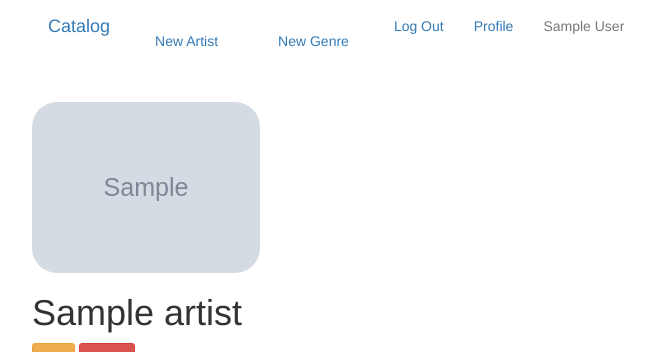
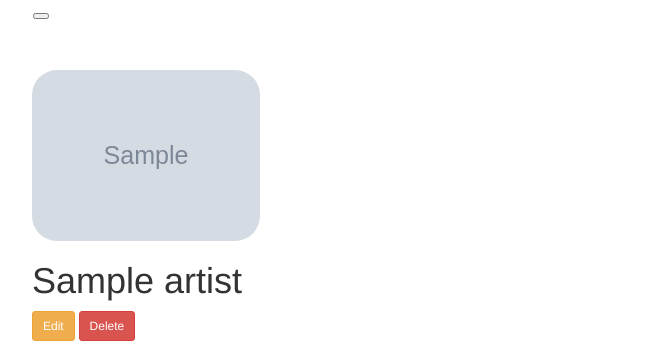
Before and after one commit to davidhousedev/Music-Catalog-Udacity, a Flask app: page /artist/1/ in a window 1280 px wide. Shown: the top 352 px of the page, without its empty margins (38-694 px from the left). Run offline with Flask 2, Linux system fonts and the light colour scheme; the visitor is signed in with stand-in values (Sample User, id 1); tables that the repository leaves empty hold one stand-in row (values such as "Sample post"); grey boxes marked "Sample" are stand-in pictures; some libraries are stand-ins or nearby versions.

Commit message:
feat: Rework display of the primary navbar, allow it to collapse on smaller screens

```diff
--- a/templates/base.html
+++ b/templates/base.html
@@ -4,8 +4,11 @@
     <meta charset="utf-8">
     <meta name="viewport" content="width=device-width,initial-scale=1">
     <meta http-equiv="X-UA-Compatible" content="IE=edge">
+    <script   src="https://code.jquery.com/jquery-3.1.1.slim.min.js"   integrity="sha256-/SIrNqv8h6QGKDuNoLGA4iret+kyesCkHGzVUUV0shc="   crossorigin="anonymous"></script>
+    <link rel="stylesheet" href="https://maxcdn.bootstrapcdn.com/bootstrap/4.0.0-alpha.5/css/bootstrap.min.css" integrity="sha384-AysaV+vQoT3kOAXZkl02PThvDr8HYKPZhNT5h/CXfBThSRXQ6jW5DO2ekP5ViFdi" crossorigin="anonymous">
+    <script src="https://maxcdn.bootstrapcdn.com/bootstrap/4.0.0-alpha.5/js/bootstrap.min.js" integrity="sha384-BLiI7JTZm+JWlgKa0M0kGRpJbF2J8q+qreVrKBC47e3K6BW78kGLrCkeRX6I9RoK" crossorigin="anonymous"></script>
 
-    <link rel="stylesheet" href="https://maxcdn.bootstrapcdn.com/bootstrap/4.0.0-alpha.5/css/bootstrap.min.css" integrity="sha384-AysaV+vQoT3kOAXZkl02PThvDr8HYKPZhNT5h/CXfBThSRXQ6jW5DO2ekP5ViFdi" crossorigin="anonymous">
+
     {% block head %}
         {# Any page-specific JS or CSS goes here #}
     {% endblock %}
@@ -14,35 +17,39 @@
 <body>
 
     <div class="container">
+
+
         <nav class="navbar navbar-light">
+            <button class="navbar-toggler hidden-lg-up" type="button" data-toggle="collapse" data-target="#navbarResponsive" aria-controls="navbarResponsive" aria-expanded="false" aria-label="Toggle navigation"></button>
+            <div class="collapse navbar-toggleable-md" id="navbarResponsive">
                 <ul class="nav navbar-nav">
                     <li class="nav-item">
                         <a class="navbar-brand" href="{{url_for('catalog')}}">Catalog</a>
                     </li>
 
                     {% if 'username' in session %}
-                    <li class="nav-item navbar-text">
-                        <a href="{{url_for('artist_create')}}">New Artist</a>
+                        <li class="nav-item">
+                            <a class="nav-link" href="{{url_for('artist_create')}}">New Artist</a>
                         </li>
-                    <li class="nav-item navbar-text">
-                        <a href="{{url_for('genre_create')}}">New Genre</a>
+                        <li class="nav-item">
+                            <a class="nav-link" href="{{url_for('genre_create')}}">New Genre</a>
                         </li>
-                    <span class="nav-item navbar-text float-xs-right text-muted">
-                        <a href="{{url_for('disconnect_user')}}">Log Out</a>
-                    </span>
-                    <span class="nav-item navbar-text float-xs-right text-muted">
-                        <a href="{{url_for('user', user=session['user_id'])}}">Profile</a>
-                    </span>
-                    <span class="nav-item navbar-text float-xs-right text-muted">
-                        {{session['username']}}
-                    </span>
+                        <li class="nav-item float-lg-right text-muted">
+                            <a class="nav-link" href="{{url_for('disconnect_user')}}">Log Out</a>
+                        </li>
+                        <li class="nav-item float-lg-right text-muted">
+                            <a class="nav-link" href="{{url_for('user', user=session['user_id'])}}">{{session['username']}}</a>
+                        </li>
+
 
 
                     {% else %}
                         <a class="navbar-text float-xs-right" href="/login" class="btn">Log In</a>
                     {% endif %}
                 </ul>
+            </div>
         </nav>
+
         {% with messages = get_flashed_messages() %}
             {% if messages %}
                 {% for message in messages %}
```
Lines whose indentation alone changed are shown as unchanged.
